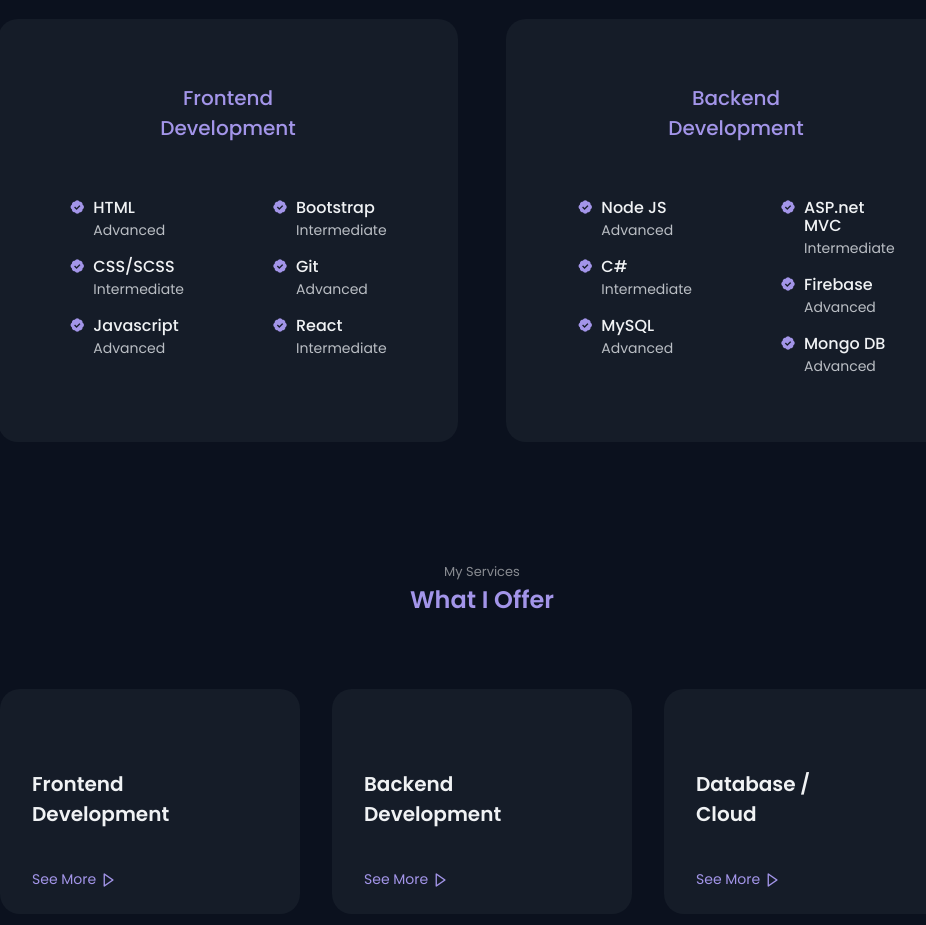
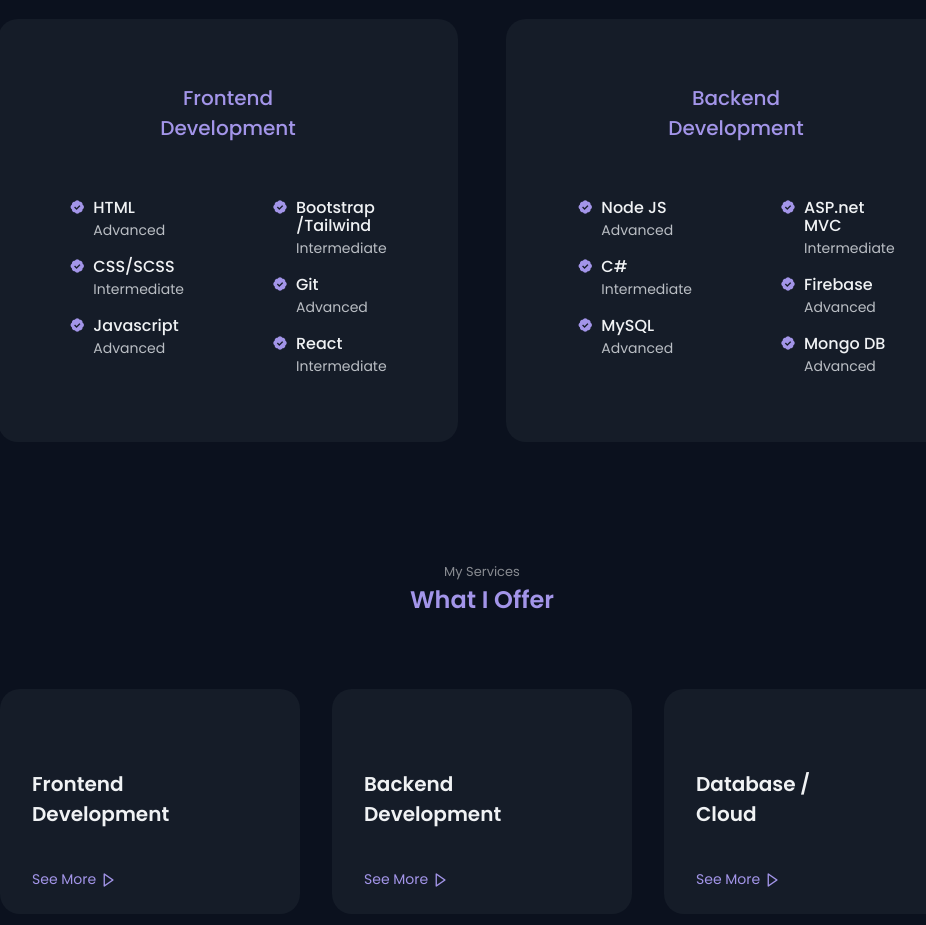
Before and after one commit to Billionaire-coder/Its-Me, a plain HTML site: page index.html in a window 1280 px wide. Shown: the part 1797-2722 px from the top of the page, without its empty margins (158-1084 px from the left). Drawn offline with nearby package versions, Linux system fonts and the light colour scheme.

Commit message:
Update index.html

```diff
--- a/index.html
+++ b/index.html
@@ -204,7 +204,7 @@
                                 <i class='bx bxs-badge-check'></i>
 
                                 <div>
-                                    <h3 class="skills__name">Bootstrap</h3>
+                                    <h3 class="skills__name">Bootstrap /Tailwind</h3>
                                     <span class="skills__level">Intermediate</span>
                                 </div>
                             </div>
```
